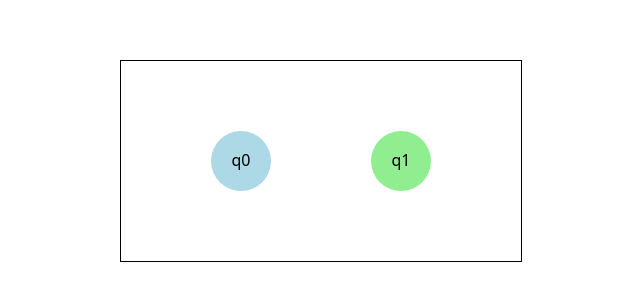
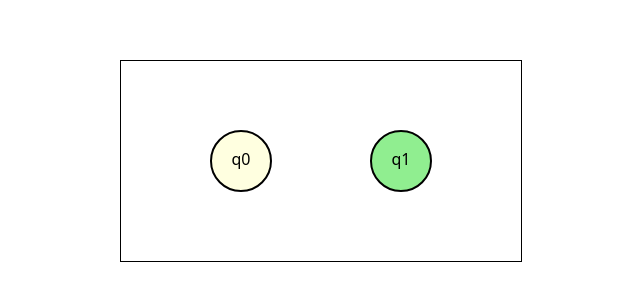
Before and after one commit to Sran012/state-machine-lab, a React (Vite) app: page / in a window 1280 px wide. Shown: the part 236-536 px from the top of the page, without its empty margins (319-959 px from the left). Built offline with nearby package versions, Linux system fonts and the light colour scheme.

Commit message:
introduce states based rendering and ts types

```diff
--- a/src/components/DFACanvas.tsx
+++ b/src/components/DFACanvas.tsx
@@ -1,19 +1,28 @@
 function DFACanvas() {
+
+    type state = {
+        id: string;
+        x: number;
+        y: number;
+        color: string;
+    }[]
+
+    const states:state = [
+        { id: "q0", x: 120, y: 100, color: "lightyellow" },
+        { id: "q1", x: 280, y: 100, color: "lightgreen" },
+      ];
+
+
     return (
         <svg width="400" height="200" style={{ border: "1px solid black" }}>
-      <g>
-        <circle cx="120" cy="100" r="30" fill="lightblue" />
-        <text x="120" y="105" textAnchor="middle">
-          q0
+            {states.map((state) => (
+                <g key={state.id}>
+                    <circle cx={state.x} cy={state.y} r={30} stroke="black" strokeWidth="2" fill={state.color} />
+                    <text x={state.x} y={state.y} textAnchor="middle" dominantBaseline="middle" fontSize="16">
+                        {state.id}
                     </text>
                 </g>
-
-      <g>
-        <circle cx="280" cy="100" r="30" fill="lightgreen" />
-        <text x="280" y="105" textAnchor="middle">
-          q1
-        </text>
-      </g>
+            ))}
         </svg>
     );
 }
```
Lines whose indentation alone changed are shown as unchanged.
